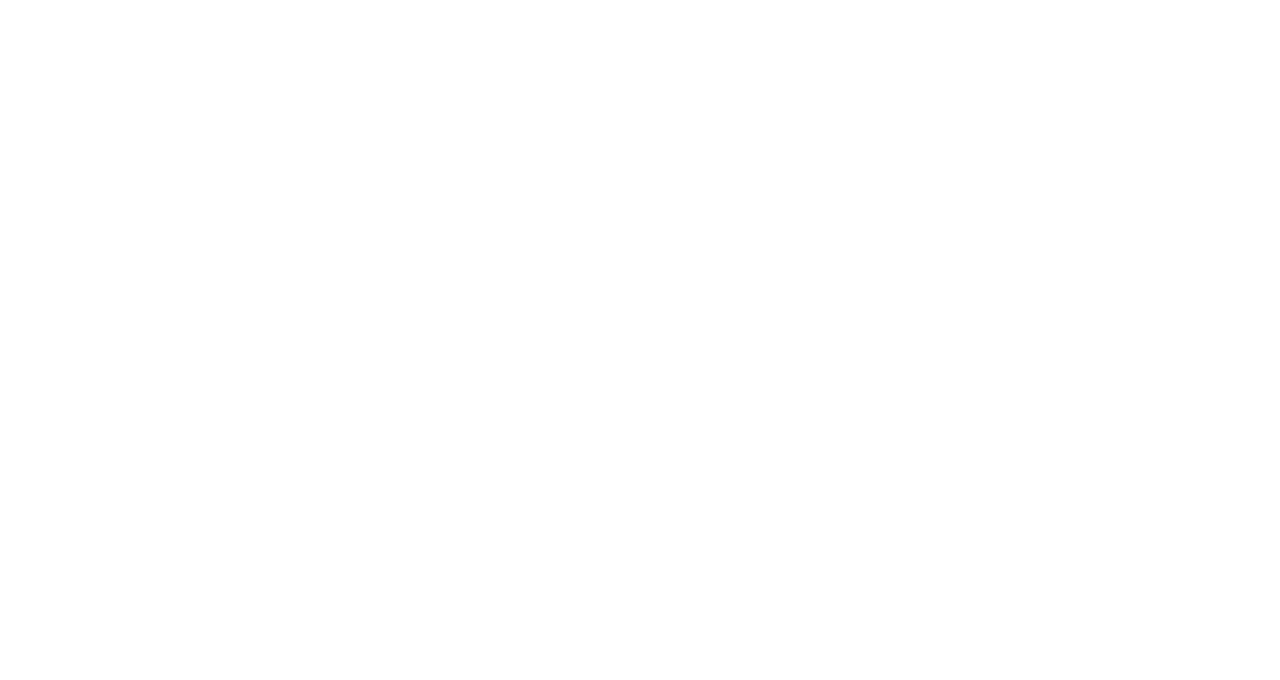
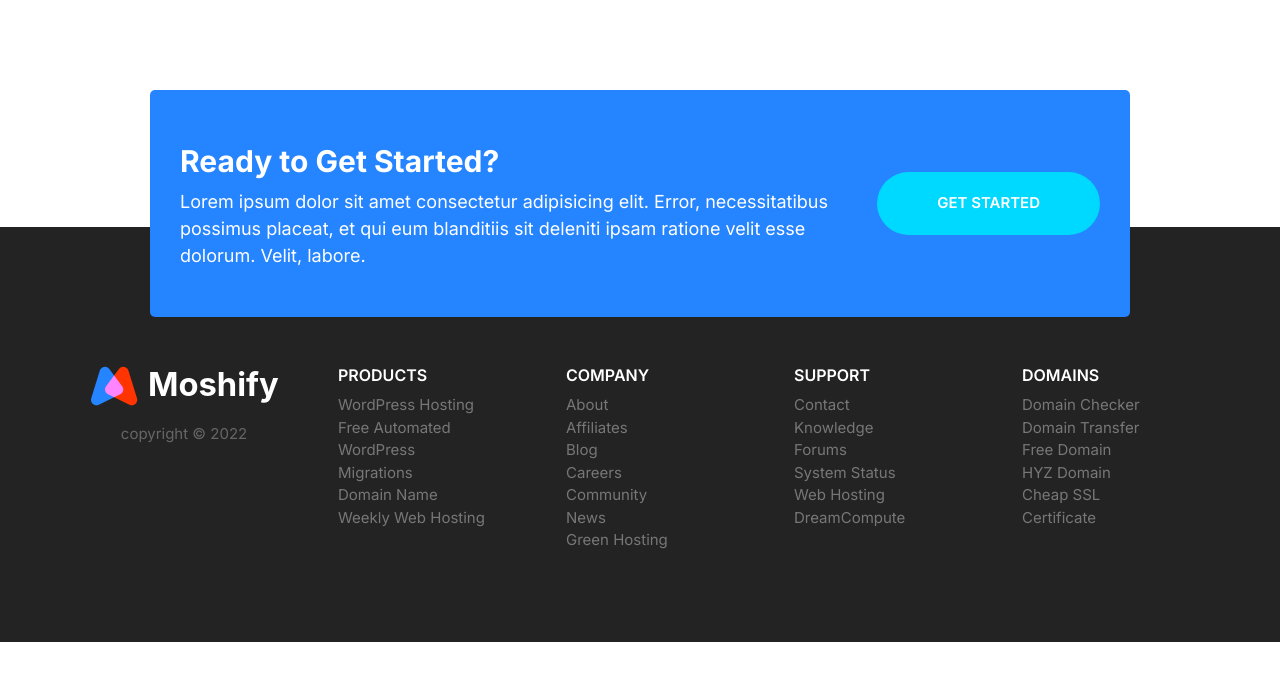
Before and after one commit to adeyemi149/cloudhosting-website, a website built with Parcel: page playground.html in a window 1280 px wide. Built offline with nearby package versions, Linux system fonts and the light colour scheme.

```diff
--- a/playground.html
+++ b/playground.html
@@ -19,6 +19,106 @@
     <link rel="stylesheet" href="https://unpkg.com/aos@next/dist/aos.css" />
   </head>
   <body>
+    <div class="callout callout--primary">
+      <div class="grid grid--1x2">
+        <div class="callout__content">
+          <h2 class="callout__header">Ready to Get Started?</h2>
+          <p>
+            Lorem ipsum dolor sit amet consectetur adipisicing elit. Error,
+            necessitatibus possimus placeat, et qui eum blanditiis sit deleniti
+            ipsam ratione velit esse dolorum. Velit, labore.
+          </p>
+        </div>
+        <a href="#" class="btn btn--secondary btn--stretched">Get started</a>
+      </div>
+    </div>
+    <footer class="block block--dark footer">
+      <div class="container grid footer__sections">
+        <section class="collapsible collapsible--expanded footer__section">
+          <div class="collapsible__header">
+            <h2 class="collapsible__heading footer__heading">Products</h2>
+            <img
+              class="icon icon-white collapsible__chevron"
+              src="/images/chevron.svg"
+              alt=""
+            />
+          </div>
+          <div class="collapsible__content">
+            <ul class="list">
+              <li><a href="#">WordPress Hosting</a></li>
+              <li><a href="#">Free Automated WordPress</a></li>
+              <li><a href="#">Migrations</a></li>
+              <li><a href="#">Domain Name</a></li>
+              <li><a href="#">Weekly Web Hosting</a></li>
+            </ul>
+          </div>
+        </section>
+        <section class="collapsible footer__section">
+          <div class="collapsible__header">
+            <h2 class="collapsible__heading footer__heading">Company</h2>
+            <img
+              class="icon icon-white collapsible__chevron"
+              src="/images/chevron.svg"
+              alt=""
+            />
+          </div>
+          <div class="collapsible__content">
+            <ul class="list">
+              <li><a href="#">About</a></li>
+              <li><a href="#">Affiliates</a></li>
+              <li><a href="#">Blog</a></li>
+              <li><a href="#">Careers</a></li>
+              <li><a href="#">Community</a></li>
+              <li><a href="#">News</a></li>
+              <li><a href="#">Green Hosting</a></li>
+            </ul>
+          </div>
+        </section>
+        <section class="collapsible footer__section">
+          <div class="collapsible__header">
+            <h2 class="collapsible__heading footer__heading">Support</h2>
+            <img
+              class="icon icon-white collapsible__chevron"
+              src="/images/chevron.svg"
+              alt=""
+            />
+          </div>
+          <div class="collapsible__content">
+            <ul class="list">
+              <li><a href="#">Contact</a></li>
+              <li><a href="#">Knowledge</a></li>
+              <li><a href="#">Forums</a></li>
+              <li><a href="#">System Status</a></li>
+              <li><a href="#">Web Hosting</a></li>
+              <li><a href="#">DreamCompute</a></li>
+            </ul>
+          </div>
+        </section>
+        <section class="collapsible footer__section">
+          <div class="collapsible__header">
+            <h2 class="collapsible__heading footer__heading">Domains</h2>
+            <img
+              class="icon icon-white collapsible__chevron"
+              src="/images/chevron.svg"
+              alt=""
+            />
+          </div>
+          <div class="collapsible__content">
+            <ul class="list">
+              <li><a href="#">Domain Checker</a></li>
+              <li><a href="#">Domain Transfer</a></li>
+              <li><a href="#">Free Domain</a></li>
+              <li><a href="#">HYZ Domain</a></li>
+              <li><a href="#">Cheap SSL Certificate</a></li>
+            </ul>
+          </div>
+        </section>
+        <div class="footer__brand">
+          <img src="images/logo.svg" alt="" />
+          <p class="footer__copyright">copyright &copy; 2022</p>
+        </div>
+      </div>
+    </footer>
     <script src="Js/main.js"></script>
     <script src="https://unpkg.com/aos@next/dist/aos.js"></script>
     <script>
```
